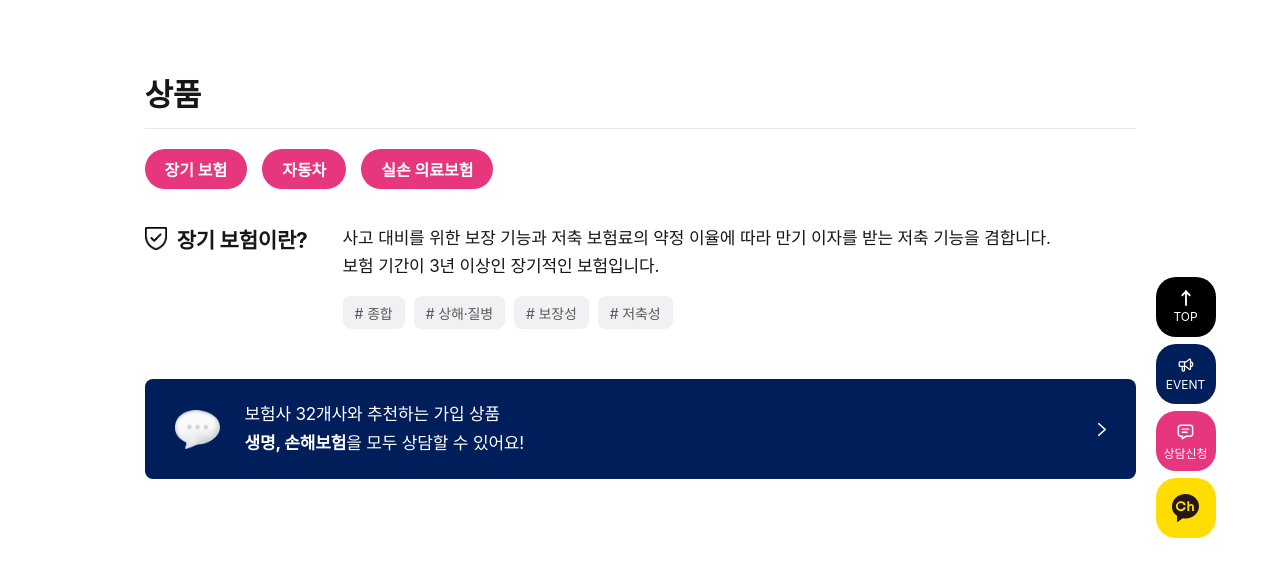
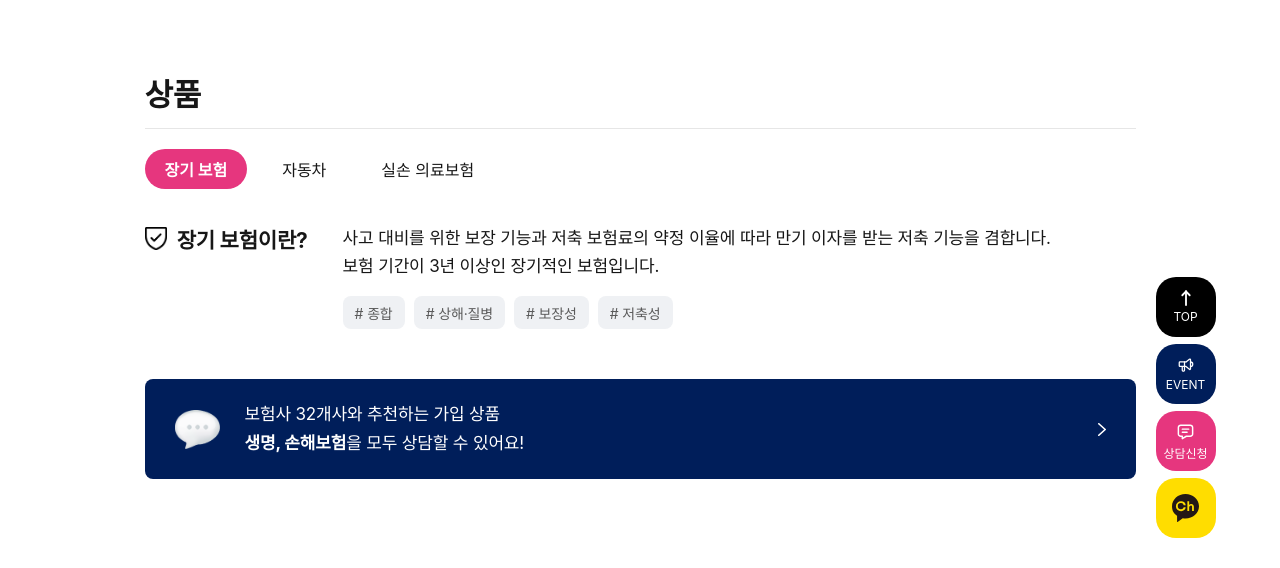
Before and after one commit to hyegineer/publ-kiwoom-landing01, a plain HTML site: page index.html in a window 1280 px wide. Both pictures are taken after a click on the button "장기 보험". Shown: the part 652-1220 px from the top of the page. Drawn offline with Linux system fonts and the light colour scheme; a web font is replaced by a local one.

Commit message:
Update index.html

```diff
--- a/index.html
+++ b/index.html
@@ -663,7 +663,7 @@
         var content = $(this).attr('data-tab');
         var contents = $(`#${content}`).parent('.tab-contents').attr('id');
 
-        $(`#${tabs} [data-tab]`).addClass('active');
+        $(`#${tabs} [data-tab]`).removeClass('active');
         $(this).addClass('active');
 
         $(`#${contents} .tab-content`).removeClass('active');
```
